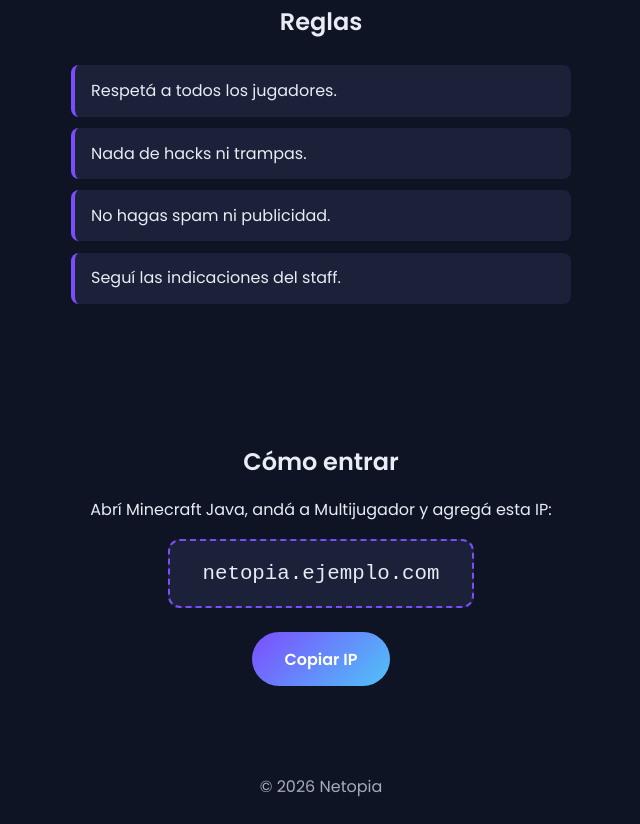
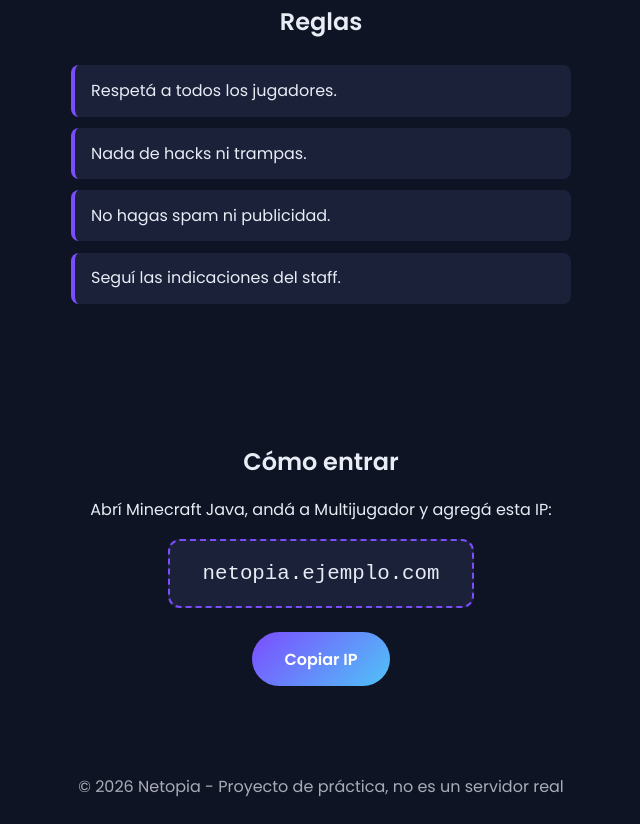
Before and after one commit to NETETE08/netopia, a plain HTML site: page index.html in a window 1280 px wide. Shown: the part 1501-2325 px from the top of the page, without its empty margins (319-959 px from the left). Drawn offline with Linux system fonts and the light colour scheme; no server answers.

Commit message:
Update index.html

```diff
--- a/index.html
+++ b/index.html
@@ -102,7 +102,7 @@
     </main>
 
     <footer>
-        <p>© 2026 Netopia</p>
+        <p>© 2026 Netopia - Proyecto de práctica, no es un servidor real</p>
     </footer>
     <script src="script.js"></script>
 </body>
```
